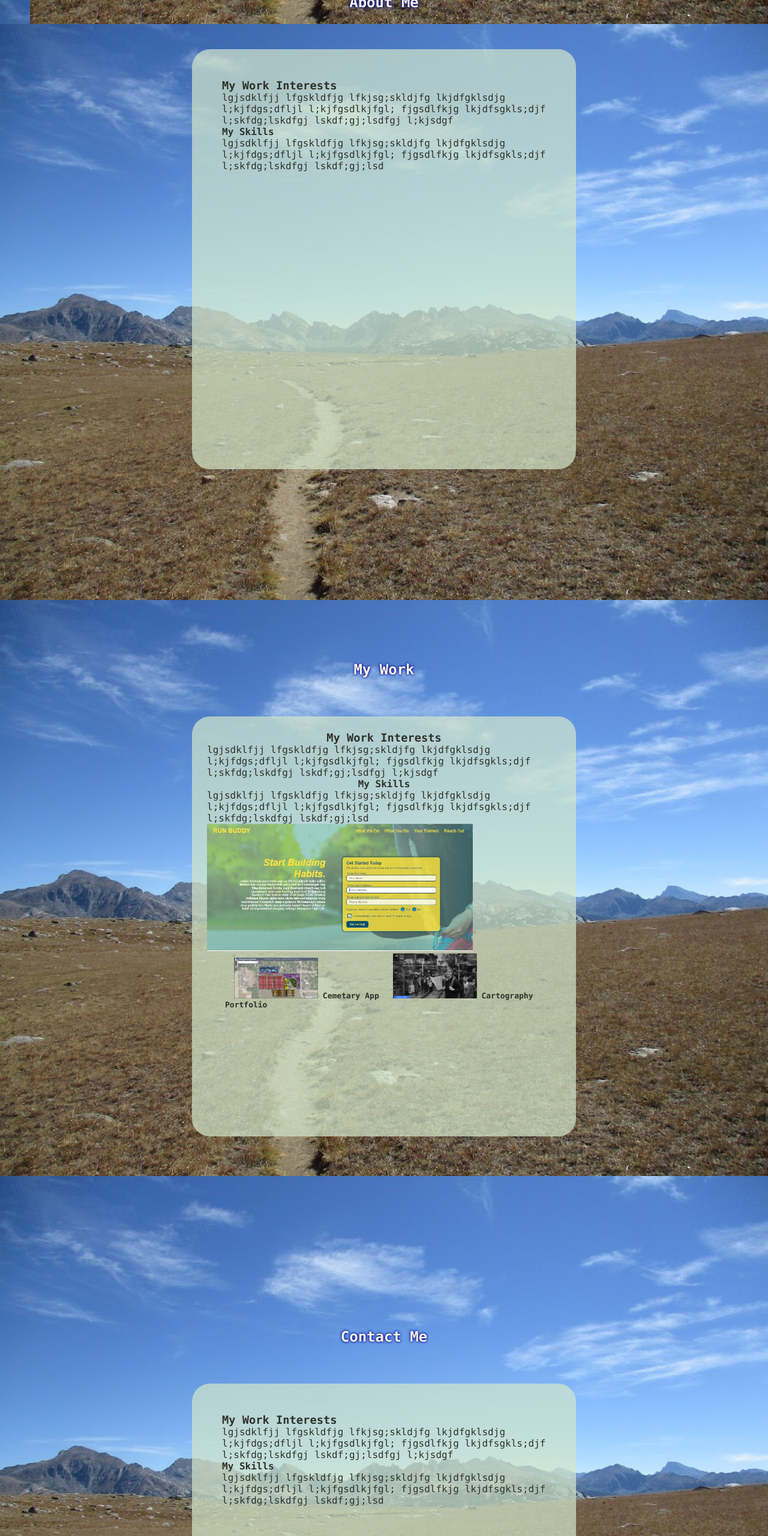
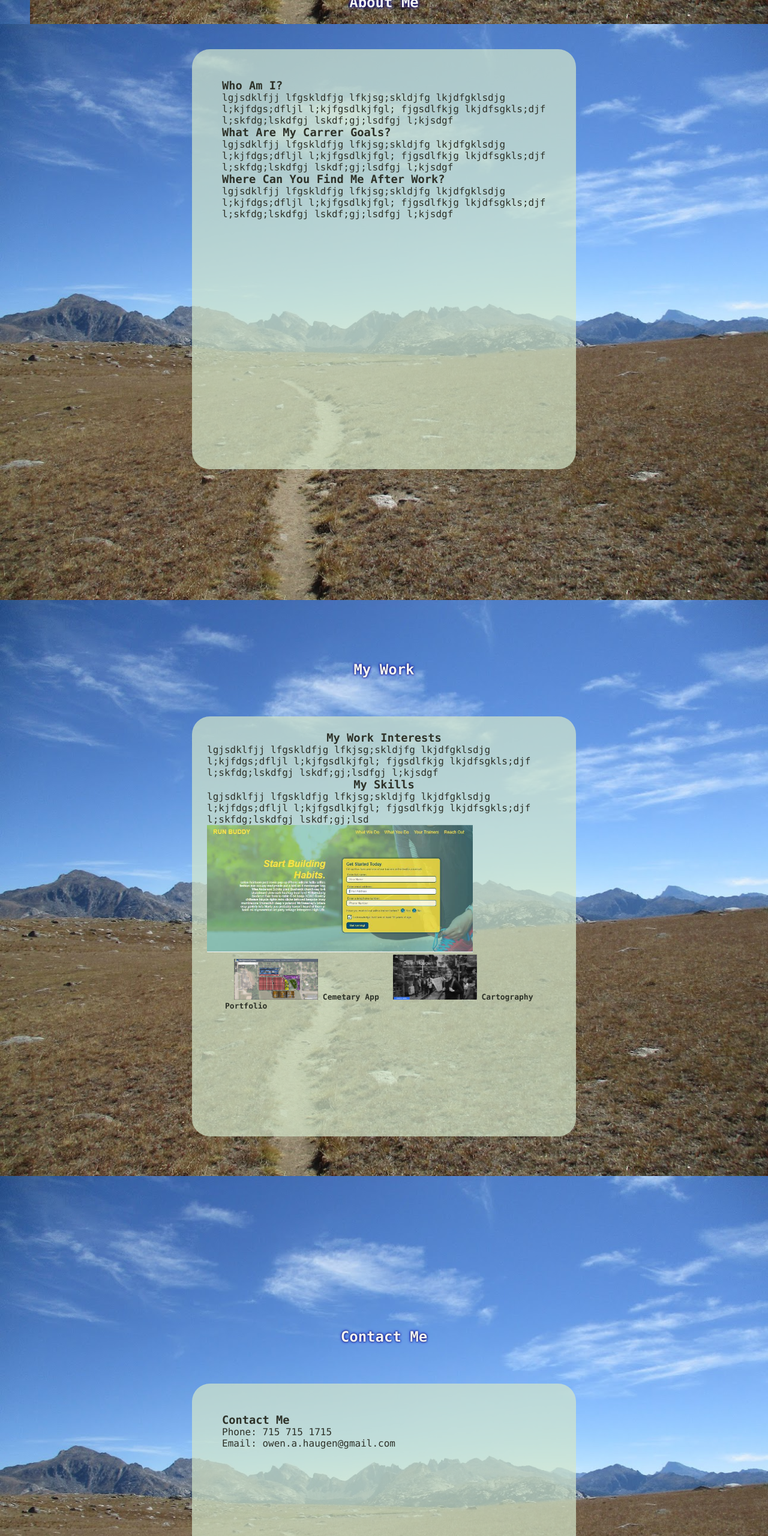
Before and after one commit to Hone12345678/Professional-Portfolio-OwenH, a plain HTML site: page index.html in a window 1280 px wide. Shown: the part 920-3480 px from the top of the page at 60% size. Drawn offline with Linux system fonts and the light colour scheme.

Commit message:
writing text content and gereal filler information

```diff
--- a/assets/style.css
+++ b/assets/style.css
@@ -9,6 +9,11 @@
 
 
 }
+/* "*" Section applies to all*/
+
+
+/* start body formating and general broad scope formatting start */
+
 body {
 
     background-image: url('../assets/images/wind-river-range-Trail.JPG');
@@ -19,6 +24,11 @@ body {
     color: whitesmoke;
 
 }
+
+/* end body formating and general broad scope formatting end  */
+
+
+/* start  header section  start */
 
 header {
     display: flex;
@@ -34,7 +44,6 @@ header {
     display: inline;
     color: whitesmoke;
 }
-
 
 header nav ul {
     display: flex;
@@ -64,6 +73,7 @@ header nav ul li a {
   color: #fff;
 
 }
+
 .header-links a img {
     width: 140px;
     height: 140px;
@@ -72,9 +82,12 @@ header nav ul li a {
     margin: 0 auto;;
 }
 
+/* end  header section  end */
 
 
-  .AboutMe-Writeup {
+/* end  formatting main contetn of portfolio...about me...my work...contact   end */
+
+.AboutMe-Writeup {
     margin-top: 5%;
     margin-bottom: 25%;
     width: 50%;
@@ -85,7 +98,6 @@ header nav ul li a {
     color: #2d3128;
     background: rgba(213, 231, 202, 0.7);
     border-radius: 30px;
-
 }
 
 .MyWork-Writeup {
@@ -99,7 +111,6 @@ header nav ul li a {
     color: #2d3128;
     background: rgba(213, 231, 202, 0.7);
     border-radius: 30px;
-
 }
 
 .MyWork-Writeup h3{
@@ -112,7 +123,8 @@ header nav ul li a {
     margin: auto;
 }
 
- h2 {
+
+h2 {
     text-align: center;
     color: whitesmoke;
     text-shadow: 0 0 3px #161515, 0 0 5px #0000FF;
@@ -120,7 +132,8 @@ header nav ul li a {
 
 a:hover {
     text-shadow: 0 0 3px #270752, 0 0 15px #0c4235;
-  }
+}
+
 
 img {
     object-fit: contain;
@@ -131,8 +144,6 @@ float: center;
 margin: 0 0 0 30px;
 font-size: small;
 font-weight: bold;
-
-
 }
 
 .myWork_Links img{
@@ -140,7 +151,6 @@ font-weight: bold;
     margin: 0 0 0 15px;
     height: 25%;
     width: 25%;
-
 }
 
 .bigImg a img{
@@ -148,15 +158,18 @@ font-weight: bold;
     width: 75%;
 }
 
-
 .bigImg a img:hover {
     transform: scale(1.05);
-
 }
+/* end  formatting main contetn of portfolio...about me...my work...contact   end */
 
 
+/* start  footer section  start */
 footer h2{
     color: rgb(255, 255, 255);
     font-size: 10pt;
     padding-bottom: 100pt;
 }
+/* end  footer section  end */
+
+/* END*/
--- a/index.html
+++ b/index.html
@@ -43,16 +43,18 @@
          </div>
          <div class="aboutMe">
              <div class="AboutMe-Writeup">
-                 <h3 class="My-Work-interests">My Work Interests</h3>
+                 <h3 class="My-Work-interests">Who Am I? </h3>
                       <P>
                             lgjsdklfjj  lfgskldfjg lfkjsg;skldjfg lkjdfgklsdjg l;kjfdgs;dfljl l;kjfgsdlkjfgl;  fjgsdlfkjg lkjdfsgkls;djf  l;skfdg;lskdfgj  lskdf;gj;lsdfgj l;kjsdgf
                       </P>
-                 <h4 class="My-Skills">My Skills</h4>
-                      <p>
-                        lgjsdklfjj  lfgskldfjg lfkjsg;skldjfg lkjdfgklsdjg l;kjfdgs;dfljl l;kjfgsdlkjfgl;  fjgsdlfkjg lkjdfsgkls;djf  l;skfdg;lskdfgj  lskdf;gj;lsd
-                      </p>
-
-
+                <h3 class="My-Work-interests">What Are My Carrer Goals?</h3>
+                      <P>
+                            lgjsdklfjj  lfgskldfjg lfkjsg;skldjfg lkjdfgklsdjg l;kjfdgs;dfljl l;kjfgsdlkjfgl;  fjgsdlfkjg lkjdfsgkls;djf  l;skfdg;lskdfgj  lskdf;gj;lsdfgj l;kjsdgf
+                      </P>
+                 <h3 class="My-Work-interests">Where Can You Find Me After Work?</h3>
+                      <P>
+                            lgjsdklfjj  lfgskldfjg lfkjsg;skldjfg lkjdfgklsdjg l;kjfdgs;dfljl l;kjfgsdlkjfgl;  fjgsdlfkjg lkjdfsgkls;djf  l;skfdg;lskdfgj  lskdf;gj;lsdfgj l;kjsdgf
+                      </P>
              </div>
           </div>
      </section>
@@ -69,7 +71,7 @@
                      <P>
                            lgjsdklfjj  lfgskldfjg lfkjsg;skldjfg lkjdfgklsdjg l;kjfdgs;dfljl l;kjfgsdlkjfgl;  fjgsdlfkjg lkjdfsgkls;djf  l;skfdg;lskdfgj  lskdf;gj;lsdfgj l;kjsdgf
                      </P>
-                <h4 class="My-Skills">My Skills</h4>
+                <h3 class="My-Skills">My Skills</h3>
                      <p>
                        lgjsdklfjj  lfgskldfjg lfkjsg;skldjfg lkjdfgklsdjg l;kjfdgs;dfljl l;kjfgsdlkjfgl;  fjgsdlfkjg lkjdfsgkls;djf  l;skfdg;lskdfgj  lskdf;gj;lsd
                      </p>
@@ -104,14 +106,13 @@
         </div>
         <div class="aboutMe">
             <div class="AboutMe-Writeup">
-                <h3 class="My-Work-interests">My Work Interests</h3>
+                <h3 class="My-Work-interests">Contact Me</h3>
                      <P>
-                           lgjsdklfjj  lfgskldfjg lfkjsg;skldjfg lkjdfgklsdjg l;kjfdgs;dfljl l;kjfgsdlkjfgl;  fjgsdlfkjg lkjdfsgkls;djf  l;skfdg;lskdfgj  lskdf;gj;lsdfgj l;kjsdgf
+                           Phone: 715 715 1715
                      </P>
-                <h4 class="My-Skills">My Skills</h4>
-                     <p>
-                       lgjsdklfjj  lfgskldfjg lfkjsg;skldjfg lkjdfgklsdjg l;kjfdgs;dfljl l;kjfgsdlkjfgl;  fjgsdlfkjg lkjdfsgkls;djf  l;skfdg;lskdfgj  lskdf;gj;lsd
-                     </p>
+                     <P>
+                        Email: owen.a.haugen@gmail.com
+                   </P>
 
             </div>
          </div>
@@ -127,3 +128,5 @@
       <!--footer section end-->
     </body>
 </html>
+
+<!--END-->
```
